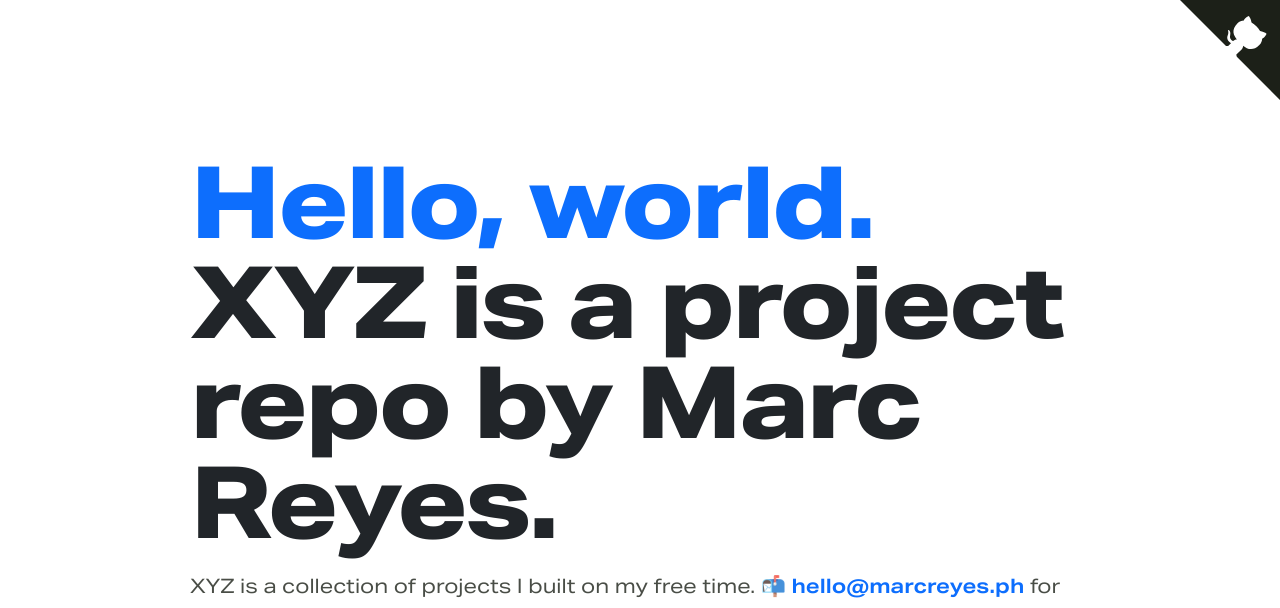
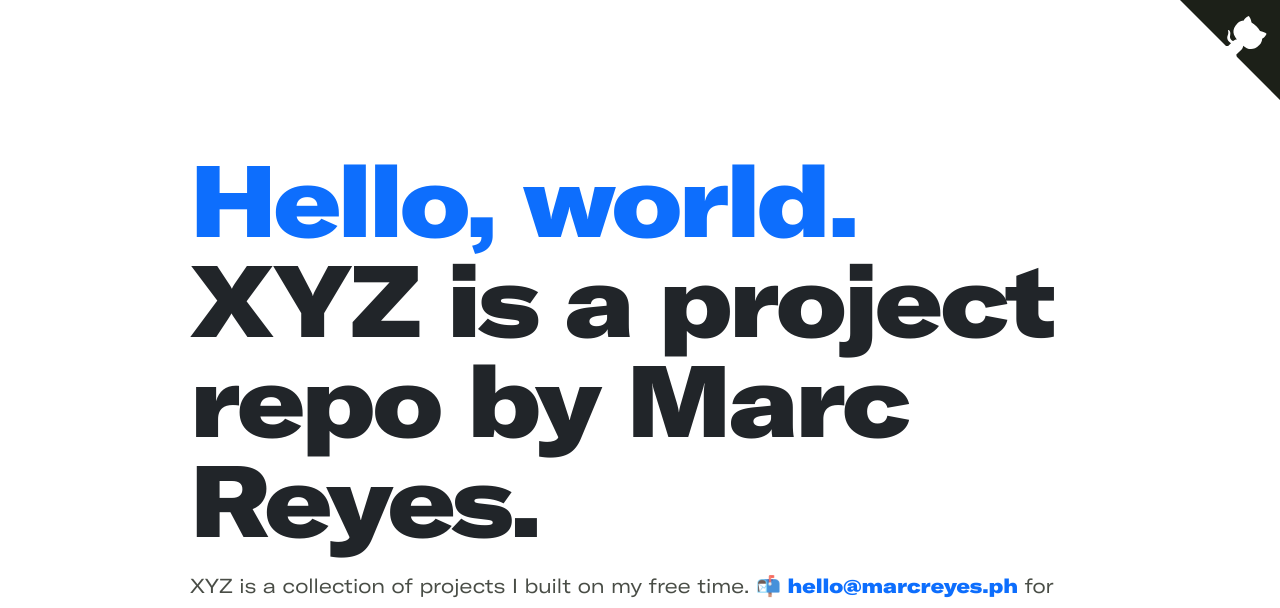
Before and after one commit to mabreyes/marcreyes.dev, a Jekyll site: the page built from index.md, in a window 1280 px wide. Shown: the top 608 px of the page. Built offline with Jekyll 4.4.1, drawn with Linux system fonts in a browser that asks for light colours.

Commit message:
Update fonts

```diff
--- a/_includes/head.html
+++ b/_includes/head.html
@@ -5,6 +5,6 @@
 <meta name="viewport" content="width=device-width, initial-scale=1.0, maximum-scale=1.0, user-scalable=0">
 <meta name="theme-color" content="#0d6efd">
 <meta property="og:image" content="{{ 'assets/images/og-image.png' | relative_url }}">
-<link rel="stylesheet" type="text/css" href="{{ 'assets/age/stylesheet.css' | relative_url }}">
+<link rel="stylesheet" type="text/css" href="{{ 'assets/gtaem/stylesheet.css' | relative_url }}">
 <link rel="stylesheet" type="text/css" href="{{ 'assets/stylesheet.css' | relative_url }}">
 <link href="https://cdn.jsdelivr.net/npm/bootstrap@5.0.0-beta3/dist/css/bootstrap.min.css" rel="stylesheet" integrity="sha384-eOJMYsd53ii+scO/bJGFsiCZc+5NDVN2yr8+0RDqr0Ql0h+rP48ckxlpbzKgwra6" crossorigin="anonymous">
--- a/assets/stylesheet.css
+++ b/assets/stylesheet.css
@@ -1,5 +1,5 @@
 * {
-    font-family: 'Aktiv Grotesk Ex', system-ui, -apple-system, Segoe UI, Roboto, Ubuntu, Cantarell, Noto Sans, sans-serif, BlinkMacSystemFont, -apple-system, Segoe UI, Roboto, Oxygen, Ubuntu, Cantarell, Fira Sans, Droid Sans, Helvetica Neue, sans-serif;
+    font-family: 'GT America LCG Ext Rg', system-ui, -apple-system, Segoe UI, Roboto, Ubuntu, Cantarell, Noto Sans, sans-serif, BlinkMacSystemFont, -apple-system, Segoe UI, Roboto, Oxygen, Ubuntu, Cantarell, Fira Sans, Droid Sans, Helvetica Neue, sans-serif;
     font-weight: 400 !important;
     line-height: 1.6em;
 }
@@ -18,7 +18,7 @@ body {
 }
 
 h1 {
-    font-family: 'Aktiv Grotesk Ex', system-ui, -apple-system, Segoe UI, Roboto, Ubuntu, Cantarell, Noto Sans, sans-serif, BlinkMacSystemFont, -apple-system, Segoe UI, Roboto, Oxygen, Ubuntu, Cantarell, Fira Sans, Droid Sans, Helvetica Neue, sans-serif;
+    font-family: 'GT America LCG Ext Bl', system-ui, -apple-system, Segoe UI, Roboto, Ubuntu, Cantarell, Noto Sans, sans-serif, BlinkMacSystemFont, -apple-system, Segoe UI, Roboto, Oxygen, Ubuntu, Cantarell, Fira Sans, Droid Sans, Helvetica Neue, sans-serif;
     font-weight: 800 !important;
     font-size: 90px;
     line-height: 1.1em;
@@ -32,7 +32,7 @@ h1.fw-bold {
 }
 
 body {
-    font: 20px 'Aktiv Grotesk Ex', system-ui, -apple-system, Segoe UI, Roboto, Ubuntu, Cantarell, Noto Sans, sans-serif, BlinkMacSystemFont, -apple-system, Segoe UI, Roboto, Oxygen, Ubuntu, Cantarell, Fira Sans, Droid Sans, Helvetica Neue, sans-serif;
+    font: 20px 'GT America LCG Ext Rg', system-ui, -apple-system, Segoe UI, Roboto, Ubuntu, Cantarell, Noto Sans, sans-serif, BlinkMacSystemFont, -apple-system, Segoe UI, Roboto, Oxygen, Ubuntu, Cantarell, Fira Sans, Droid Sans, Helvetica Neue, sans-serif;
     font-weight: 400;
     color: #1c2018;
 }
@@ -67,7 +67,7 @@ article {
 }
 
 a {
-    font-family: 'Aktiv Grotesk Ex', system-ui, -apple-system, Segoe UI, Roboto, Ubuntu, Cantarell, Noto Sans, sans-serif, BlinkMacSystemFont, -apple-system, Segoe UI, Roboto, Oxygen, Ubuntu, Cantarell, Fira Sans, Droid Sans, Helvetica Neue, sans-serif;
+    font-family: 'GT America LCG Ext Bl', system-ui, -apple-system, Segoe UI, Roboto, Ubuntu, Cantarell, Noto Sans, sans-serif, BlinkMacSystemFont, -apple-system, Segoe UI, Roboto, Oxygen, Ubuntu, Cantarell, Fira Sans, Droid Sans, Helvetica Neue, sans-serif;
     font-weight: 700 !important;
     text-decoration: none !important;
     color: #0d6efd;
@@ -75,7 +75,7 @@ a {
 
 span.color {
     line-height: 1em;
-    font-family: 'Aktiv Grotesk Ex', system-ui, -apple-system, Segoe UI, Roboto, Ubuntu, Cantarell, Noto Sans, sans-serif, BlinkMacSystemFont, -apple-system, Segoe UI, Roboto, Oxygen, Ubuntu, Cantarell, Fira Sans, Droid Sans, Helvetica Neue, sans-serif;
+    font-family: 'GT America LCG Ext Bl', system-ui, -apple-system, Segoe UI, Roboto, Ubuntu, Cantarell, Noto Sans, sans-serif, BlinkMacSystemFont, -apple-system, Segoe UI, Roboto, Oxygen, Ubuntu, Cantarell, Fira Sans, Droid Sans, Helvetica Neue, sans-serif;
     font-weight: 800 !important;
     color: #0d6efd;
 }
@@ -188,7 +188,7 @@ button {
 }
 
 .sponsor button {
-    font-family: 'Aktiv Grotesk Ex', system-ui, -apple-system, Segoe UI, Roboto, Ubuntu, Cantarell, Noto Sans, sans-serif, BlinkMacSystemFont, -apple-system, Segoe UI, Roboto, Oxygen, Ubuntu, Cantarell, Fira Sans, Droid Sans, Helvetica Neue, sans-serif;
+    font-family: 'GT America LCG Ext Bl', system-ui, -apple-system, Segoe UI, Roboto, Ubuntu, Cantarell, Noto Sans, sans-serif, BlinkMacSystemFont, -apple-system, Segoe UI, Roboto, Oxygen, Ubuntu, Cantarell, Fira Sans, Droid Sans, Helvetica Neue, sans-serif;
     font-weight: 800;
     background-color: transparent;
     border: 2px solid #fff;
```
